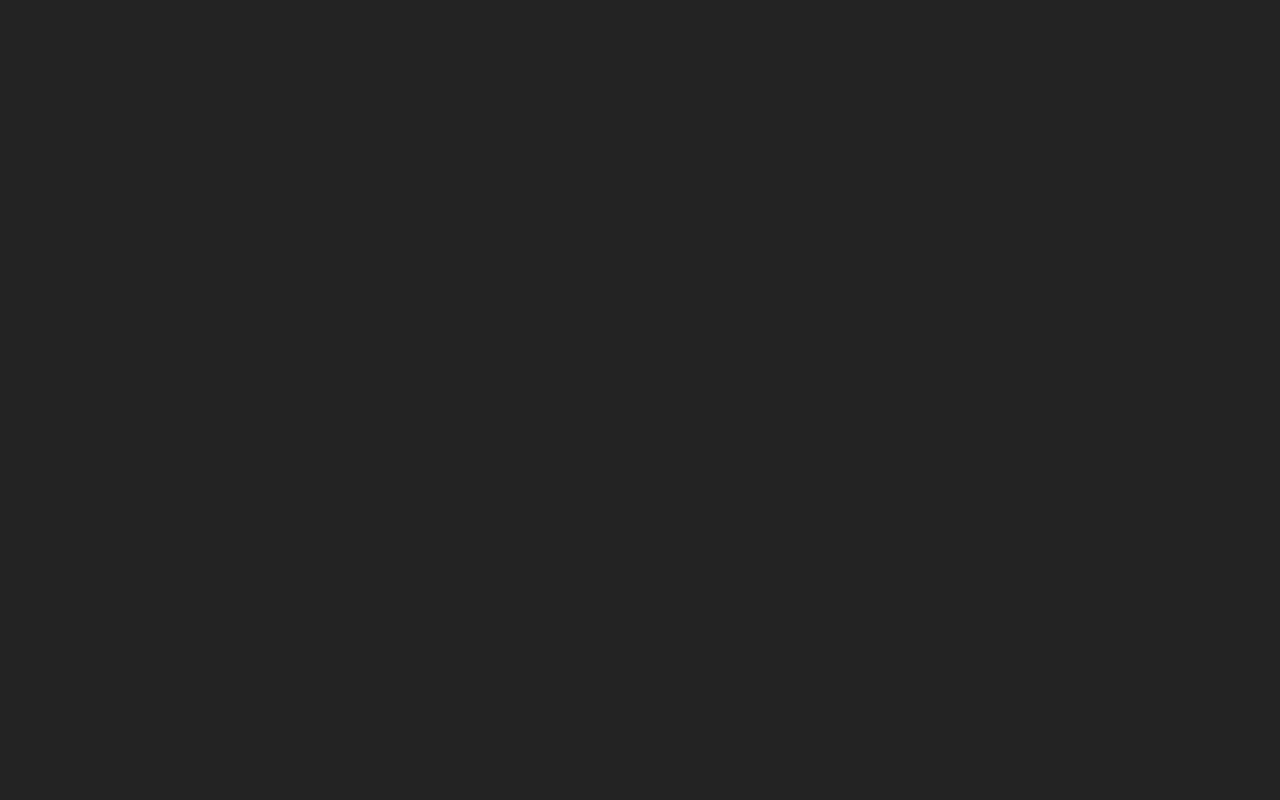
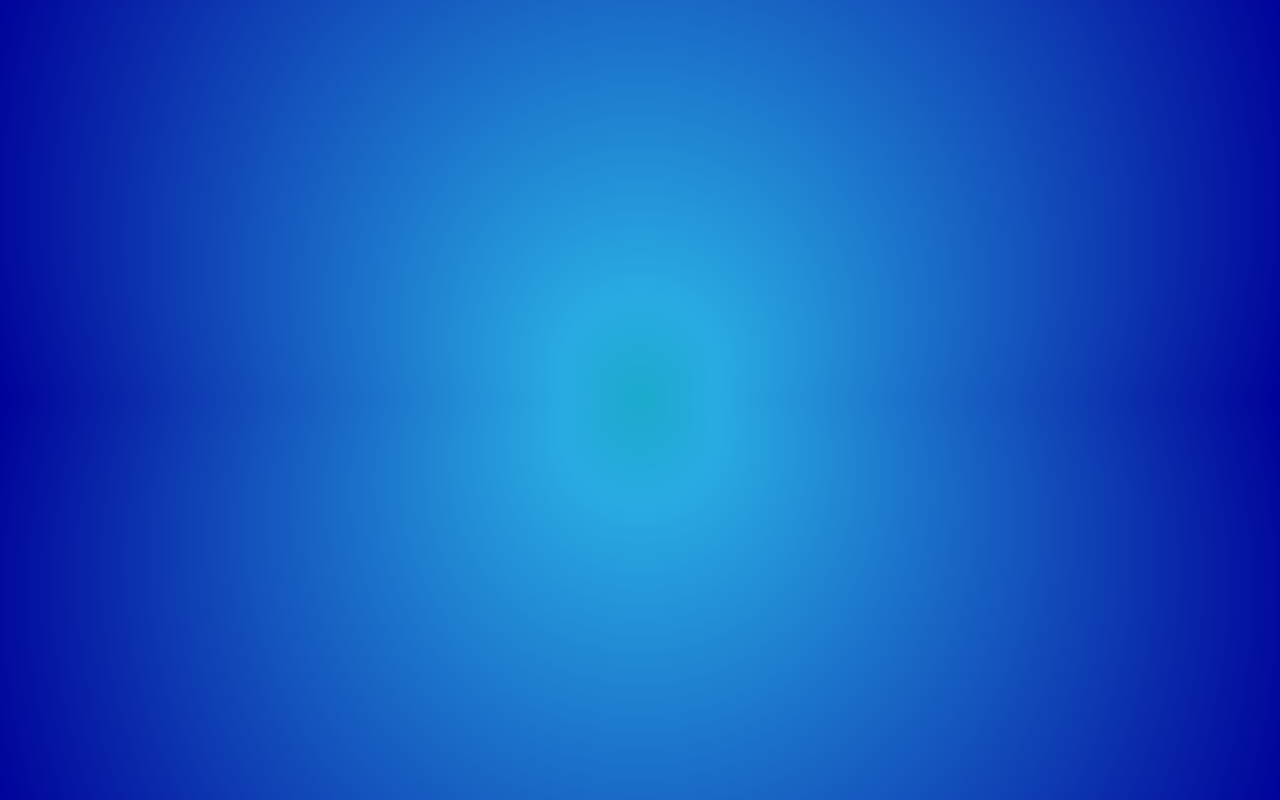
Before and after one commit to iguannalin/new-color-every-other-week, a plain HTML site: page index.html in a window 1280 px wide. Drawn offline with Linux system fonts and the light colour scheme; animation ran at ten frames a second.

Commit message:
not my code

```diff
--- /dev/null
+++ b/Config.js
@@ -0,0 +1,19 @@
+let Config = {};
+
+Config.speed = .0005;
+
+Config.direction = [1]; // options, -1: inwards, 1:outwards
+
+Config.colors = ['#000099', '#00FFFF', '#00A99D', '#29ABE2'];
+  // '#6F00A4', '#FF0000', '#FFFF00', '#B8FFDE', '#C4E9FB',
+  // '#ED1E79', '#FCCDFF', '#FF6200', '#FFFF9B'];
+
+Config.colorCount = [14];
+
+Config.margin = 0; // relative to height. > 0 inside, < 0 outside
+
+Config.stopSize = [.5, .5]; // range, picked per token, so same for every per stop
+
+Config.radius = 2; // 0..1, relative to largest viewport side
+
+Config.ease = t => Math.pow(t, 1.5); // "in 1.5"; // ease with which stops move from center outwards (or vv)
--- /dev/null
+++ b/Util.js
@@ -0,0 +1,34 @@
+let RandomUtil = {};
+
+RandomUtil.pick = (pool, exceptions = []) => {
+  pool = pool.filter(elem => exceptions.indexOf(elem) == -1);
+  return pool[(Math.random() * pool.length) >> 0];
+}
+
+RandomUtil.pickMultiple = (pool, n) => RandomUtil.shuffle(pool.slice()).slice(0, n);
+
+RandomUtil.range = ([min, max]) => min + Math.random() * (max - min);
+
+RandomUtil.shuffle = a => {
+  let j, x, i;
+  for (i = a.length; i; i--) {
+    j = (Math.random() * i) >> 0;
+    x = a[i - 1];
+    a[i - 1] = a[j];
+    a[j] = x;
+  }
+  return a;
+}
+
+RandomUtil.getSeededRNG = s => () => (Math.imul(1597334677, s ^= s << 25, s ^= s >>> 7, s ^= s << 2) >>> 0) / 2 ** 32;
+
+
+let MathUtil = {};
+MathUtil.lerpInv = (v0, v1, v) => (v - v0) / (v1 - v0);
+
+let interpolateHex = (from, to, ratio) => {
+  let [r0, g0, b0] = splitHex(from);
+  let [r1, g1, b1] = splitHex(to);
+  return "#" + (((r1 - r0) * ratio + r0 << 16) + ((g1 - g0) * ratio + g0 << 8) + ((b1 - b0) * ratio + b0 << 0)).toString(16).padStart(6, "0");
+}
+let splitHex = color => color.slice(-6).match(/.{2}/g).map((value) => parseInt(value, 16));
--- a/index.css
+++ /dev/null
@@ -1,23 +0,0 @@
-/* @import url(small.css) (min-width:0px);
-@import url(large.css) (min-width:900px); */
-
-:root {
-  --main-bg-color: rgb(35, 35, 35);
-  --main-text-color: #f9faffde;
-  --shadow-color: #858ebc;
-}
-
-html {
-  display: block;
-  width: 100%;
-}
-
-body {
-  display: flex;
-  justify-content: center;
-  align-items: center;
-  flex-flow: column;
-  background-color: var(--main-bg-color);
-  color: var(--main-text-color);
-  text-shadow: var(--shadow-color) -2px 2px 8px;
-}
--- a/index.html
+++ b/index.html
@@ -1,13 +1,48 @@
 <!DOCTYPE html>
 <html>
-    <head>
-        <title>TBD</title>
-        <meta charset="utf-8">
-        <meta name="viewport" content="width=device-width, initial-scale=1">
-        <link rel="stylesheet" href="index.css"/>
-        <script src="index.js"></script>
-    </head>
-    <body>
-        <div id="container"></div>
-    </body>
+
+<!--
+code inspired by:
+REFLECTION BY RAFAEL ROZENDAAL - 2025 - WWW.NEWRAFAEL.COM
+CODE BY REINIER FEIJEN - WWW.BOXOFCHOCOLATES.NL
+-->
+
+<head>
+    <meta charset="UTF-8">
+    <meta http-equiv="Content-Type" content="text/html; charset=utf-8">
+    <meta name="viewport" content="width=device-width, initial-scale=1.0, maximum-scale=1, user-scalable=no" />
+
+    <style type="text/css">
+        html {
+            height: 100%;
+        }
+
+        body {
+            min-height: 100%;
+            margin: 0;
+            padding: 0;
+        }
+
+        canvas {
+            padding: 0;
+            margin: auto;
+            display: block;
+            position: absolute;
+            top: 0;
+            bottom: 0;
+            left: 0;
+            right: 0;
+        }
+    </style>
+</head>
+
+<body>
+<canvas></canvas>
+
+<script type="text/javascript" src="Config.js"></script>
+<script type="text/javascript" src="Util.js"></script>
+<script type="text/javascript" src="main.js"></script>
+
+</body>
+
 </html>
--- a/index.js
+++ /dev/null
@@ -1,8 +0,0 @@
-window.addEventListener("load", () => {
-  function getRandomInt(min, max) {
-    min = Math.ceil(min);
-    max = Math.floor(max);
-    return Math.floor(Math.random() * (max - min) + min); // The maximum is exclusive and the minimum is inclusive
-  }
-  const container = document.getElementById("container");
-});
--- /dev/null
+++ b/main.js
@@ -0,0 +1,109 @@
+
+let colors, stopSize, direction, stops, offset, tickCount;
+
+let generate = _ => {
+  tickCount = 0;
+  let colorCount = RandomUtil.pick(Config.colorCount);
+  colors = RandomUtil.pickMultiple(Config.colors, colorCount);
+  stopSize = RandomUtil.range(Config.stopSize);
+  direction = RandomUtil.pick(Config.direction);
+  stops = [];
+  offset = 1 + (1 + Math.random()) * Config.stopSize[1];
+  update();
+}
+
+let addStop = _ => {
+  let except = stops.slice(0, Math.min(colors.length - 1, 2)).map(s => s.color)
+  let color = RandomUtil.pick(colors, except);
+  let size = stopSize;
+  stops.unshift({ color, size });
+  offset -= size;
+}
+
+let update = _ => {
+  offset += Config.speed;
+  while (offset > 0) {
+    let except = stops.slice(0, Math.min(colors.length - 1, 2)).map(s => s.color)
+    let color = RandomUtil.pick(colors, except);
+    stops.unshift({ color, size: stopSize });
+    offset -= stopSize;
+  }
+  let pop = false;
+  do {
+    let sum = stops.slice(0, -2).reduce((sum, s) => sum + s.size, 0);
+    pop = offset + sum > 1;
+    if (pop) stops.pop();
+  } while (pop);
+}
+
+let draw = _ => {
+  [1, -1].forEach(scaleY => {
+    ctx.save();
+    ctx.scale(1, scaleY);
+    // Generate list of colors and ratios for gradients
+    // We know that stop 0 lies before 0, and only last stop lies after 1
+    let getRatio = r => Config.ease(direction === 1 ? r : 1 - r);
+    // interpolate first color
+    let offset0 = stops[0].size + offset;
+    let r = MathUtil.lerpInv(offset, offset0, 0);
+    let colorsLerped = [interpolateHex(stops[0].color, stops[1].color, r)];
+    let ratios = [getRatio(0)];
+    // Add colors and ratios for stops
+    stops.slice(1, -1).forEach(({ color, size }) => {
+      colorsLerped.push(color);
+      ratios.push(getRatio(offset0));
+      offset0 += size;
+    });
+    // interpolate last color
+    let r2 = MathUtil.lerpInv(offset0 - stops.at(-2).size, offset0, 1);
+    colorsLerped.push(interpolateHex(stops.at(-2).color, stops.at(-1).color, r2));
+    ratios.push(getRatio(1));
+
+    let w2 = width / 2, h2 = height / 2;
+    // Always use max dimension for radial gradient:
+    let maxRadius = Config.radius * (w2 > h2 ? w2 : h2);
+    let y = h2 * (1 - Config.margin);
+    let gradient = ctx.createRadialGradient(0, 0, 0, 0, y, maxRadius);
+    colorsLerped.forEach((color, i) => gradient.addColorStop(ratios[i], color));
+    ctx.fillStyle = ctx.strokeStyle = gradient;
+    ctx.strokeRect(-w2, 0, width, h2);
+    ctx.fillRect(-w2, 0, width, h2);
+    ctx.restore();
+  });
+}
+
+let updateRAF = _ => {
+  draw();
+  requestAnimationFrame(updateRAF);
+}
+
+
+/**@type {CanvasRenderingContext2D} */
+let ctx, canvas, width, height;
+
+let resize = window.onresize = _ => {
+  let w = window.innerWidth, h = window.innerHeight, s = window.devicePixelRatio;
+  if (w) {
+    width = Math.ceil(w * s);
+    height = Math.ceil(h * s);
+    ctx.scale(s, s);
+    canvas.width = width;
+    canvas.height = height;
+    canvas.style.width = w + "px";
+    canvas.style.height = h + "px";
+    ctx.translate(width / 2, height / 2);
+  }
+}
+
+window.onload = () => {
+  canvas = document.querySelector("canvas");
+  canvas.style.margin = "0";
+  ctx = canvas.getContext("2d");
+  resize();
+  generate();
+  setInterval(update, 17);
+  updateRAF();
+}
+
+document.body.style.overflow = 'hidden';
+// document.body.addEventListener("keypress", (e) => e.key === ' ' ? addStop('#B8FFDE') : console.log("not"));
```
